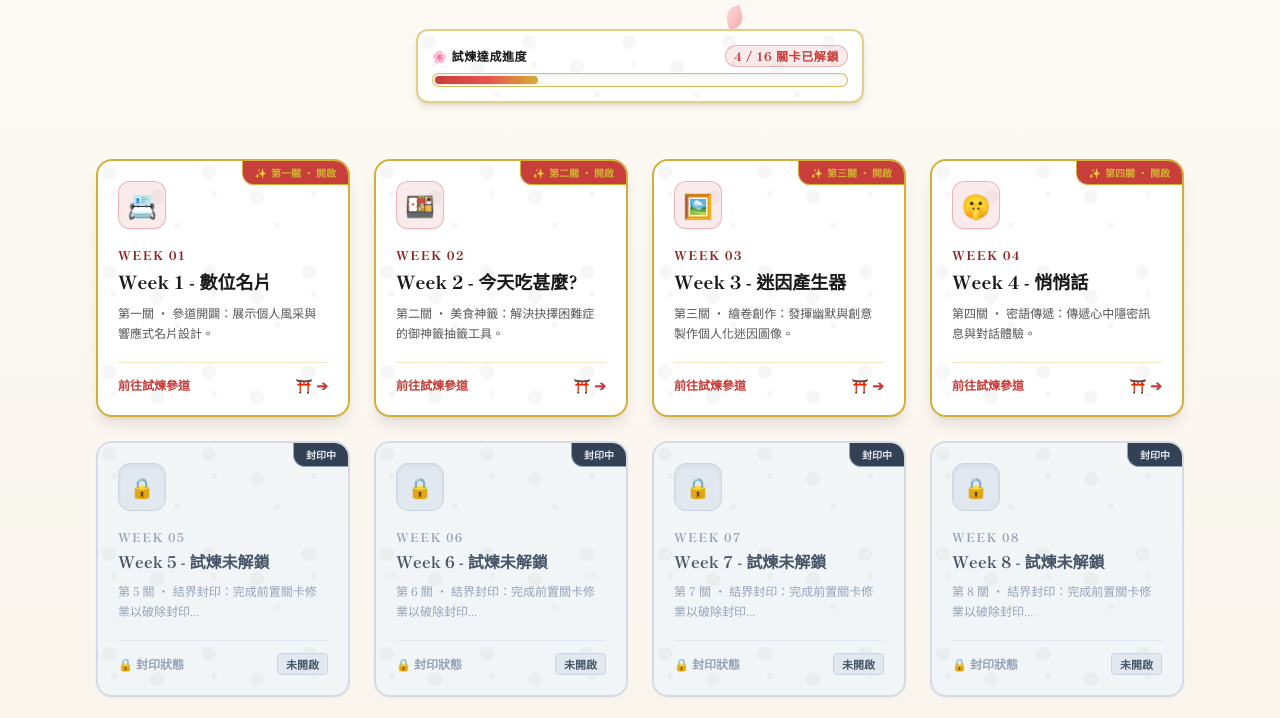
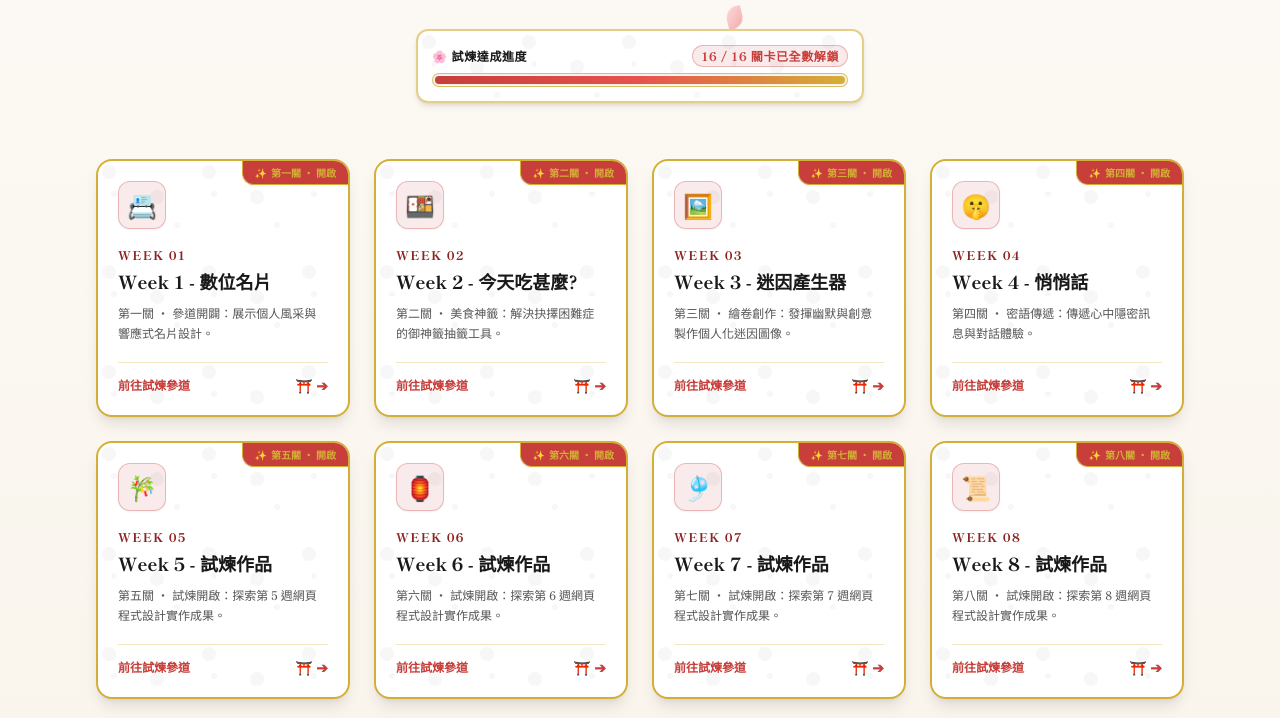
Before and after one commit to s26122122-cloud/Yi, a plain HTML site: page index.html in a window 1280 px wide. Shown: the part 339-1057 px from the top of the page. Drawn offline with nearby package versions, Linux system fonts and the light colour scheme; a web font is replaced by a local one.

Commit message:
Update index.html

```diff
--- a/index.html
+++ b/index.html
@@ -35,7 +35,6 @@
                     },
                     animation: {
                         'pulse-gold': 'pulseGold 3s infinite',
-                        'shake': 'shake 0.4s ease-in-out',
                         'petal-fall': 'fall 10s linear infinite',
                         'float-soft': 'floatSoft 4s ease-in-out infinite',
                     },
@@ -43,11 +42,6 @@
                         pulseGold: {
                             '0%, 100%': { boxShadow: '0 0 15px rgba(212, 175, 55, 0.4)', borderColor: '#D4AF37' },
                             '50%': { boxShadow: '0 0 25px rgba(232, 82, 77, 0.7)', borderColor: '#E8524D' },
-                        },
-                        shake: {
-                            '0%, 100%': { transform: 'translateX(0)' },
-                            '20%, 60%': { transform: 'translateX(-6px) rotate(-1deg)' },
-                            '40%, 80%': { transform: 'translateX(6px) rotate(1deg)' },
                         },
                         fall: {
                             '0%': { transform: 'translateY(-10vh) rotate(0deg)', opacity: '0.8' },
@@ -199,30 +193,28 @@
                 </div>
             </div>
 
-            <!-- 神通修業進度條 (Progress Bar) -->
+            <!-- 神通修業進度條 (Progress Bar - 全數解鎖 100%) -->
             <div class="w-full max-w-xs sm:max-w-md mt-4 washi-texture p-3.5 rounded-xl border-2 border-shrine-gold/60 shadow-md">
                 <div class="flex justify-between items-center text-xs font-extrabold text-shrine-black mb-1.5 tracking-wider">
                     <span class="flex items-center gap-1"><span class="text-torii-red">🌸</span> 試煉達成進度</span>
-                    <span class="text-torii-red bg-torii-red/10 border border-torii-red/30 px-2 py-0.5 rounded-full">4 / 16 關卡已解鎖</span>
+                    <span class="text-torii-red bg-torii-red/10 border border-torii-red/30 px-2 py-0.5 rounded-full">16 / 16 關卡已全數解鎖</span>
                 </div>
-                <!-- 進度條 (4/16 = 25%) -->
+                <!-- 進度條 (16/16 = 100%) -->
                 <div class="w-full bg-shrine-paper rounded-full h-3.5 overflow-hidden p-0.5 border border-shrine-gold/80 shadow-inner">
-                    <div class="bg-gradient-to-r from-torii-red via-torii-vermilion to-shrine-gold h-full rounded-full transition-all duration-1000 shadow-sm" style="width: 25%;"></div>
+                    <div class="bg-gradient-to-r from-torii-red via-torii-vermilion to-shrine-gold h-full rounded-full transition-all duration-1000 shadow-sm" style="width: 100%;"></div>
                 </div>
             </div>
         </header>
 
-        <!-- ================= 16 個關卡按鈕 / 神社繪馬與封印卡片網格 ================= -->
-        <section class="grid grid-cols-1 sm:grid-cols-2 lg:grid-cols-4 gap-5 sm:gap-6">
+        <!-- ================= 16 個關卡按鈕 / 神社繪馬卡片網格（全數開啟） ================= -->
+        <section id="cards-grid" class="grid grid-cols-1 sm:grid-cols-2 lg:grid-cols-4 gap-5 sm:gap-6">
 
             <!-- ================= 按鈕 1: 已解鎖 (w1/index.html) ================= -->
             <a href="w1/index.html" class="gold-shimmer group washi-texture bg-white border-2 border-shrine-gold rounded-2xl p-5 shadow-lg hover:shadow-2xl hover:border-torii-red hover:-translate-y-2 transition-all duration-300 flex flex-col justify-between relative overflow-hidden">
-                <!-- 右上角御守結標籤 -->
                 <div class="absolute top-0 right-0 bg-torii-red text-shrine-gold text-[10px] font-black px-3 py-1 rounded-bl-xl shadow-sm border-b border-l border-shrine-gold flex items-center gap-1">
                     <span>✨</span> 第一關 ‧ 開啟
                 </div>
                 <div>
-                    <!-- 圖標 -->
                     <div class="w-12 h-12 rounded-xl bg-torii-red/10 border border-torii-red/30 text-torii-red flex items-center justify-center text-2xl font-bold mb-3 group-hover:bg-torii-red group-hover:text-shrine-gold transition duration-300 shadow-sm">
                         📇
                     </div>
@@ -234,7 +226,6 @@
                         第一關 ‧ 參道開闢：展示個人風采與響應式名片設計。
                     </p>
                 </div>
-                <!-- 底部分界線與入口按鈕 -->
                 <div class="mt-5 pt-3 border-t border-shrine-gold/30 flex items-center justify-between text-xs font-bold text-torii-red">
                     <span>前往試煉參道</span>
                     <span class="group-hover:translate-x-1.5 transition-transform text-sm">⛩️ ➔</span>
@@ -243,12 +234,10 @@
 
             <!-- ================= 按鈕 2: 已解鎖 (w2/index.html) ================= -->
             <a href="w2/index.html" class="gold-shimmer group washi-texture bg-white border-2 border-shrine-gold rounded-2xl p-5 shadow-lg hover:shadow-2xl hover:border-torii-red hover:-translate-y-2 transition-all duration-300 flex flex-col justify-between relative overflow-hidden">
-                <!-- 右上角御守結標籤 -->
                 <div class="absolute top-0 right-0 bg-torii-red text-shrine-gold text-[10px] font-black px-3 py-1 rounded-bl-xl shadow-sm border-b border-l border-shrine-gold flex items-center gap-1">
                     <span>✨</span> 第二關 ‧ 開啟
                 </div>
                 <div>
-                    <!-- 圖標 -->
                     <div class="w-12 h-12 rounded-xl bg-torii-red/10 border border-torii-red/30 text-torii-red flex items-center justify-center text-2xl font-bold mb-3 group-hover:bg-torii-red group-hover:text-shrine-gold transition duration-300 shadow-sm">
                         🍱
                     </div>
@@ -260,7 +249,6 @@
                         第二關 ‧ 美食神籤：解決抉擇困難症的御神籤抽籤工具。
                     </p>
                 </div>
-                <!-- 底部分界線與入口按鈕 -->
                 <div class="mt-5 pt-3 border-t border-shrine-gold/30 flex items-center justify-between text-xs font-bold text-torii-red">
                     <span>前往試煉參道</span>
                     <span class="group-hover:translate-x-1.5 transition-transform text-sm">⛩️ ➔</span>
@@ -269,12 +257,10 @@
 
             <!-- ================= 按鈕 3: 已解鎖 (w3/index.html) ================= -->
             <a href="w3/index.html" class="gold-shimmer group washi-texture bg-white border-2 border-shrine-gold rounded-2xl p-5 shadow-lg hover:shadow-2xl hover:border-torii-red hover:-translate-y-2 transition-all duration-300 flex flex-col justify-between relative overflow-hidden">
-                <!-- 右上角御守結標籤 -->
                 <div class="absolute top-0 right-0 bg-torii-red text-shrine-gold text-[10px] font-black px-3 py-1 rounded-bl-xl shadow-sm border-b border-l border-shrine-gold flex items-center gap-1">
                     <span>✨</span> 第三關 ‧ 開啟
                 </div>
                 <div>
-                    <!-- 圖標 -->
                     <div class="w-12 h-12 rounded-xl bg-torii-red/10 border border-torii-red/30 text-torii-red flex items-center justify-center text-2xl font-bold mb-3 group-hover:bg-torii-red group-hover:text-shrine-gold transition duration-300 shadow-sm">
                         🖼️
                     </div>
@@ -286,7 +272,6 @@
                         第三關 ‧ 繪卷創作：發揮幽默與創意製作個人化迷因圖像。
                     </p>
                 </div>
-                <!-- 底部分界線與入口按鈕 -->
                 <div class="mt-5 pt-3 border-t border-shrine-gold/30 flex items-center justify-between text-xs font-bold text-torii-red">
                     <span>前往試煉參道</span>
                     <span class="group-hover:translate-x-1.5 transition-transform text-sm">⛩️ ➔</span>
@@ -295,12 +280,10 @@
 
             <!-- ================= 按鈕 4: 已解鎖 (w4/index.html) ================= -->
             <a href="w4/index.html" class="gold-shimmer group washi-texture bg-white border-2 border-shrine-gold rounded-2xl p-5 shadow-lg hover:shadow-2xl hover:border-torii-red hover:-translate-y-2 transition-all duration-300 flex flex-col justify-between relative overflow-hidden">
-                <!-- 右上角御守結標籤 -->
                 <div class="absolute top-0 right-0 bg-torii-red text-shrine-gold text-[10px] font-black px-3 py-1 rounded-bl-xl shadow-sm border-b border-l border-shrine-gold flex items-center gap-1">
                     <span>✨</span> 第四關 ‧ 開啟
                 </div>
                 <div>
-                    <!-- 圖標 -->
                     <div class="w-12 h-12 rounded-xl bg-torii-red/10 border border-torii-red/30 text-torii-red flex items-center justify-center text-2xl font-bold mb-3 group-hover:bg-torii-red group-hover:text-shrine-gold transition duration-300 shadow-sm">
                         🤫
                     </div>
@@ -312,15 +295,14 @@
                         第四關 ‧ 密語傳遞：傳遞心中隱密訊息與對話體驗。
                     </p>
                 </div>
-                <!-- 底部分界線與入口按鈕 -->
                 <div class="mt-5 pt-3 border-t border-shrine-gold/30 flex items-center justify-between text-xs font-bold text-torii-red">
                     <span>前往試煉參道</span>
                     <span class="group-hover:translate-x-1.5 transition-transform text-sm">⛩️ ➔</span>
                 </div>
             </a>
 
-            <!-- ================= 未解鎖灰色神社封印卡片 (JS 動態跳過 Week 1, 2, 3, 4) ================= -->
-            <div id="locked-cards-container" class="contents"></div>
+            <!-- ================= 動態生成第 5 ~ 16 關已解鎖卡片 ================= -->
+            <div id="remaining-unlocked-cards" class="contents"></div>
 
         </section>
 
@@ -331,78 +313,49 @@
         </footer>
     </main>
 
-    <!-- 未解鎖提示：日式繪馬 (Ema) 風格彈出通知 -->
-    <div id="ema-toast" class="fixed bottom-8 left-1/2 -translate-x-1/2 washi-texture bg-shrine-black text-shrine-gold border-2 border-shrine-gold px-6 py-3.5 rounded-2xl shadow-2xl flex items-center gap-3 text-sm font-bold opacity-0 pointer-events-none z-50 transition-all duration-300 transform translate-y-4">
-        <span class="text-2xl">🔒</span>
-        <div>
-            <p id="toast-title" class="text-torii-vermilion font-extrabold text-xs">【 神社結界 ‧ 封印中 】</p>
-            <p id="toast-message" class="text-shrine-paper text-xs sm:text-sm font-medium mt-0.5">該試煉關卡尚未解鎖！</p>
-        </div>
-    </div>
+    <script>
+        // 1. 動態生成第 5 ~ 16 關的已解鎖卡片
+        const remainingContainer = document.getElementById('remaining-unlocked-cards');
+        const chineseNums = ['零', '一', '二', '三', '四', '五', '六', '七', '八', '九', '十', '十一', '十二', '十三', '十四', '十五', '十六'];
+        const weekIcons = {
+            5: '🎋', 6: '🏮', 7: '🎐', 8: '📜',
+            9: '🍵', 10: '🎏', 11: '🦊', 12: '🔮',
+            13: '⚔️', 14: '🎴', 15: '🏯', 16: '👑'
+        };
 
-    <script>
-        // 1. 動態生成未解鎖卡片（排除已被手動解鎖的 Week 1, 2, 3, 4）
-        const lockedContainer = document.getElementById('locked-cards-container');
-        const unlockedWeeks = [1, 2, 3, 4]; // 已解鎖的週次列表
-        const totalCards = 16;
+        for (let i = 5; i <= 16; i++) {
+            const numText = i < 10 ? `0${i}` : `${i}`;
+            const zhNum = chineseNums[i] || i;
+            const icon = weekIcons[i] || '⛩️';
+            const subtitle = i === 16 ? '最終試煉 ‧ 圓滿：集大成網頁實作成果展示。' : `第${zhNum}關 ‧ 試煉開啟：探索第 ${i} 週網頁程式設計實作成果。`;
 
-        for (let i = 1; i <= totalCards; i++) {
-            if (unlockedWeeks.includes(i)) continue; // 跳過已解鎖的卡片
-
-            const numText = i < 10 ? `0${i}` : `${i}`;
             const cardHTML = `
-                <div onclick="triggerLockedEffect(this, ${i})" class="group cursor-pointer washi-texture bg-slate-100/80 border-2 border-slate-300/80 rounded-2xl p-5 shadow-sm hover:border-torii-red hover:bg-white/90 transition-all duration-300 flex flex-col justify-between relative overflow-hidden select-none">
-                    <!-- 右上角結界印記 -->
-                    <div class="absolute top-0 right-0 bg-slate-700 text-slate-200 text-[10px] font-bold px-3 py-1 rounded-bl-xl border-b border-l border-slate-400">
-                        封印中
+                <a href="w${i}/index.html" class="gold-shimmer group washi-texture bg-white border-2 border-shrine-gold rounded-2xl p-5 shadow-lg hover:shadow-2xl hover:border-torii-red hover:-translate-y-2 transition-all duration-300 flex flex-col justify-between relative overflow-hidden">
+                    <div class="absolute top-0 right-0 bg-torii-red text-shrine-gold text-[10px] font-black px-3 py-1 rounded-bl-xl shadow-sm border-b border-l border-shrine-gold flex items-center gap-1">
+                        <span>✨</span> 第${zhNum}關 ‧ 開啟
                     </div>
                     <div>
-                        <!-- 封印圖示與鎖頭 Emoji -->
-                        <div class="w-12 h-12 rounded-xl bg-slate-200 text-slate-600 border border-slate-300 flex items-center justify-center text-xl font-bold mb-3 group-hover:scale-105 transition duration-300 shadow-inner">
-                            🔒
+                        <div class="w-12 h-12 rounded-xl bg-torii-red/10 border border-torii-red/30 text-torii-red flex items-center justify-center text-2xl font-bold mb-3 group-hover:bg-torii-red group-hover:text-shrine-gold transition duration-300 shadow-sm">
+                            ${icon}
                         </div>
-                        <span class="text-xs font-bold tracking-widest text-slate-400 uppercase">Week ${numText}</span>
-                        <h3 class="text-base font-bold text-slate-600 mt-0.5">
-                            Week ${i} - 試煉未解鎖
+                        <span class="text-xs font-extrabold tracking-widest text-torii-dark uppercase">Week ${numText}</span>
+                        <h3 class="text-lg font-black text-shrine-black group-hover:text-torii-red transition duration-200 mt-0.5">
+                            Week ${i} - 試煉作品
                         </h3>
-                        <p class="text-xs text-slate-400 mt-2 leading-relaxed">
-                            第 ${i} 關 ‧ 結界封印：完成前置關卡修業以破除封印...
+                        <p class="text-xs text-shrine-charcoal/80 font-medium mt-2 leading-relaxed">
+                            ${subtitle}
                         </p>
                     </div>
-                    <!-- 底部分界線與狀態 -->
-                    <div class="mt-5 pt-3 border-t border-slate-200 flex items-center justify-between text-xs font-bold text-slate-400">
-                        <span class="flex items-center gap-1">🔒 封印狀態</span>
-                        <span class="text-[11px] bg-slate-200 text-slate-600 px-2 py-0.5 rounded border border-slate-300">未開啟</span>
+                    <div class="mt-5 pt-3 border-t border-shrine-gold/30 flex items-center justify-between text-xs font-bold text-torii-red">
+                        <span>前往試煉參道</span>
+                        <span class="group-hover:translate-x-1.5 transition-transform text-sm">⛩️ ➔</span>
                     </div>
-                </div>
+                </a>
             `;
-            lockedContainer.insertAdjacentHTML('beforeend', cardHTML);
+            remainingContainer.insertAdjacentHTML('beforeend', cardHTML);
         }
 
-        // 2. 點擊未解鎖卡片時觸發日式 Shake 抖動特效與繪馬提示
-        let toastTimeout;
-        function triggerLockedEffect(element, weekNum) {
-            // 觸發抖動 CSS 動畫
-            element.classList.remove('animate-shake');
-            void element.offsetWidth; // 觸發重繪
-            element.classList.add('animate-shake');
-
-            // 顯示神社繪馬風 Toast 提示框
-            const toast = document.getElementById('ema-toast');
-            const toastMessage = document.getElementById('toast-message');
-            toastMessage.textContent = `第 ${weekNum} 關試煉尚在結界封印中！請順利完成前面關卡 ⛩️`;
-
-            toast.classList.remove('opacity-0', 'pointer-events-none', 'translate-y-4');
-            toast.classList.add('opacity-100', 'translate-y-0');
-
-            clearTimeout(toastTimeout);
-            toastTimeout = setTimeout(() => {
-                toast.classList.remove('opacity-100', 'translate-y-0');
-                toast.classList.add('opacity-0', 'pointer-events-none', 'translate-y-4');
-            }, 2800);
-        }
-
-        // 3. 生成神社櫻花飄落背景動畫
+        // 2. 生成神社櫻花飄落背景動畫
         function createSakuraPetals() {
             const container = document.getElementById('sakura-container');
             const petalCount = 14;
```
